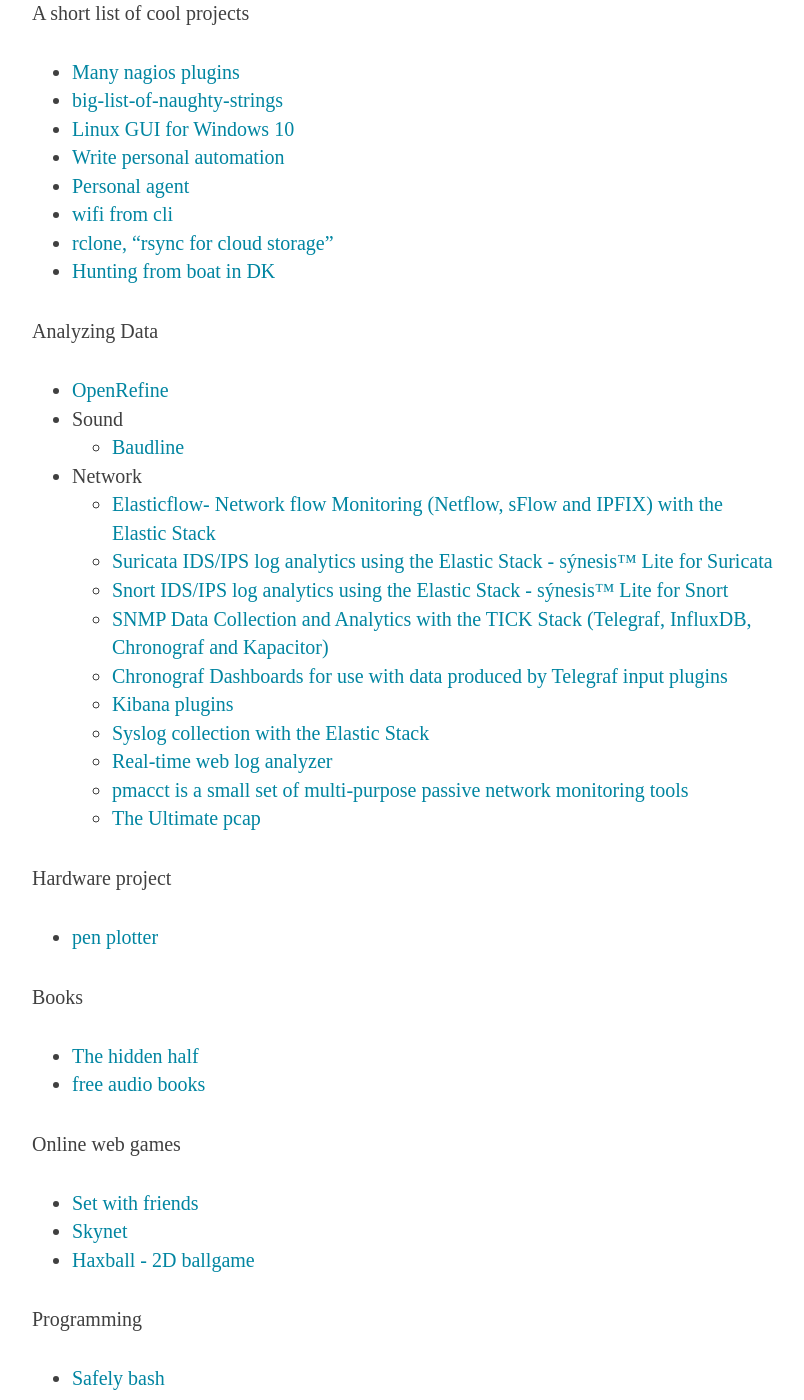
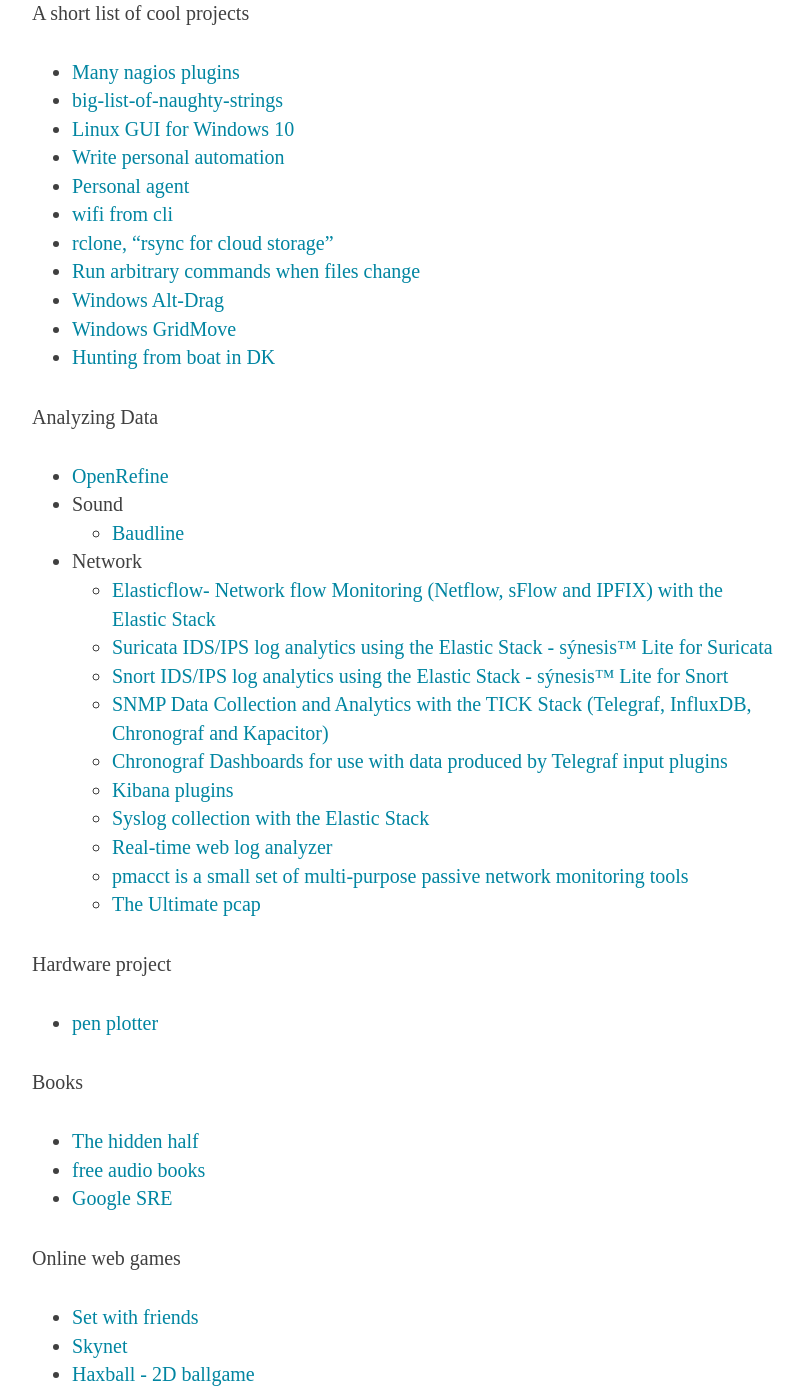
Before and after one commit to clysel/christian.lysel.net, a Jekyll site: the page built from _posts/2017-01-11-cool-projects.markdown, in a window 1280 px wide and 1400 px high, scrolled down 495 px. Shown: the whole window, without its empty margins (233-1037 px from the left). Built offline with Jekyll 4.4.1, drawn with Linux system fonts in a browser that asks for light colours.

Commit message:
Update 2017-01-11-cool-projects.markdown

```diff
--- a/_posts/2017-01-11-cool-projects.markdown
+++ b/_posts/2017-01-11-cool-projects.markdown
@@ -13,6 +13,9 @@
   * [Personal agent](https://github.com/huginn/huginn)
   * [wifi from cli](https://www.linuxuprising.com/2019/11/how-to-show-available-wifi-networks.html?m=1)
   * [rclone, "rsync for cloud storage"](https://github.com/rclone/rclone)
+  * [Run arbitrary commands when files change](http://eradman.com/entrproject/)
+  * [Windows Alt-Drag](https://stefansundin.github.io/altdrag/)
+  * [Windows GridMove](http://www.dcmembers.com/jgpaiva/)
   * [Hunting from boat in DK](https://www.nordisk-forum.dk/viewtopic.php?t=50469)
 
 Analyzing Data
@@ -37,6 +40,7 @@
 Books
   * [The hidden half](https://www.waterstones.com/book/the-hidden-half/michael-blastland/9781786497772)
   * [free audio books](http://www.openculture.com/freeaudiobooks)
+  * [Google SRE](https://landing.google.com/sre/books/)
 
 Online web games
   * [Set with friends](https://setwithfriends.com/)
```
